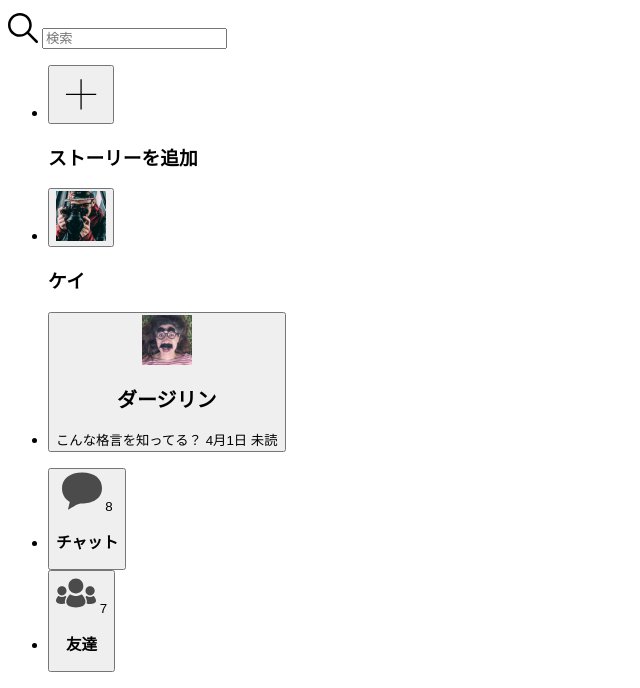
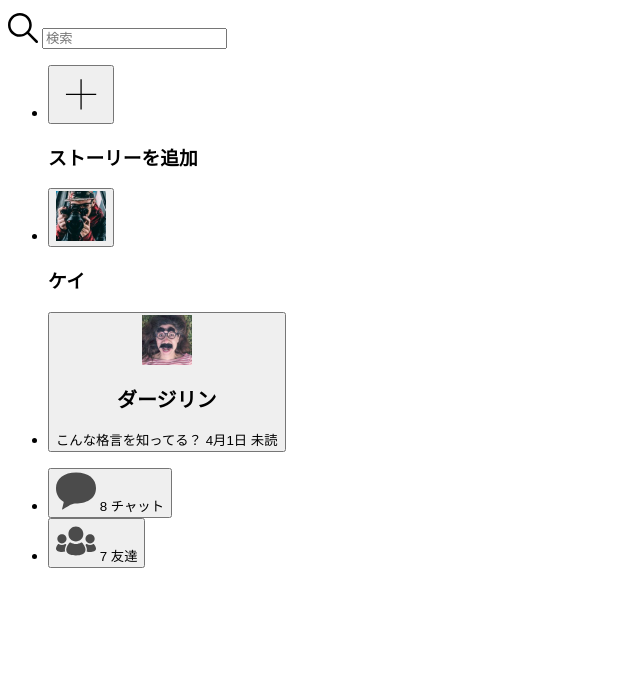
Before and after one commit to qsat/bc_html_2020, a website: page public/kano/index.html in a window 1280 px wide. Shown: the part 217-905 px from the top of the page, without its empty margins (0-640 px from the left). After the commit the page ends 801 px from the top, so only its background shows below. Drawn offline with Linux system fonts and the light colour scheme.

Commit message:
h3をspanに変更

```diff
--- a/public/kano/index.html
+++ b/public/kano/index.html
@@ -53,14 +53,14 @@
                     <button class="navigation-button">
                         <img src="../images/icons/message.svg" alt="チャットを表示" width="40">
                         <span class="navigation-info-badge">8</span>
-                        <h3 class="navigation-label">チャット</h3>
+                        <span class="navigation-label">チャット</span>
                     </button>
                 </li>
                 <li class="navigation">
                     <button class="navigation-button">
                         <img src="../images/icons/friends.svg" alt="友達を表示" width="40">
                         <span class="navigation-info-badge">7</span>
-                        <h3 class="navigation-label">友達</h3>
+                        <span class="navigation-label">友達</span>
                     </button>
                 </li>
             </ul>
```
